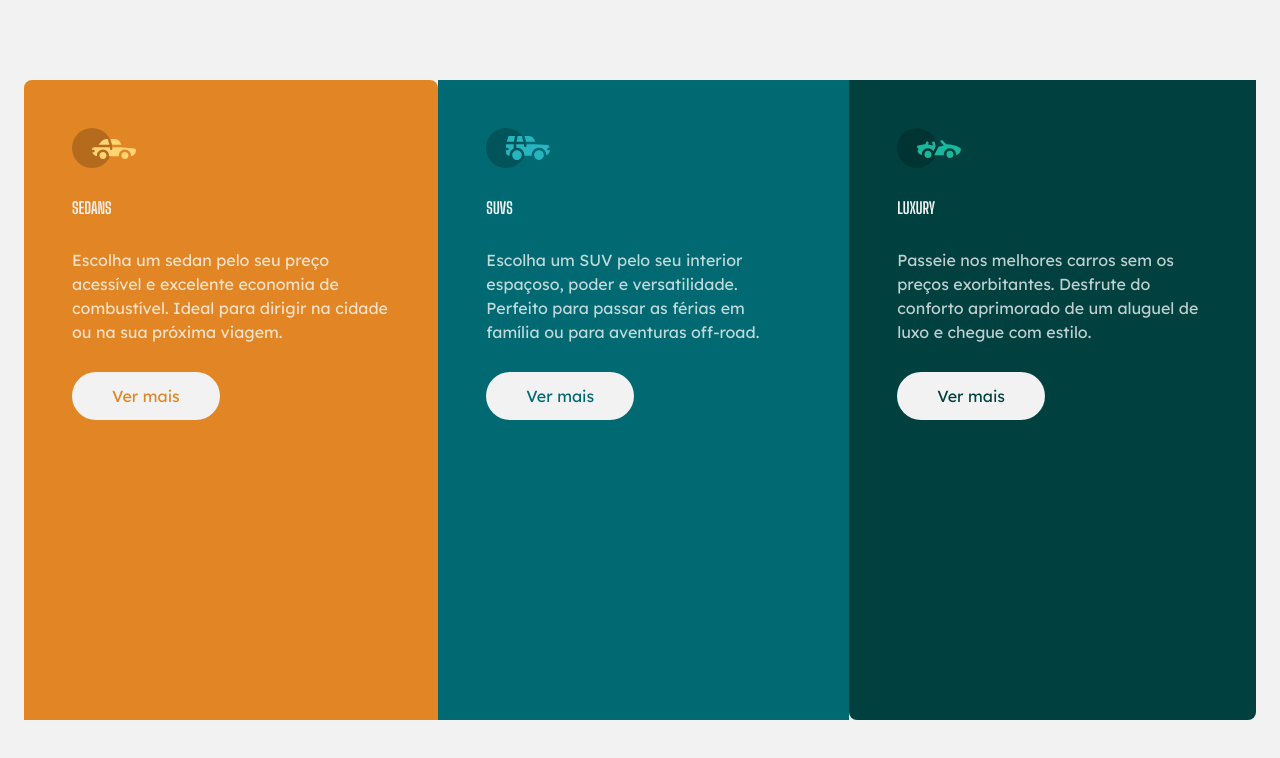
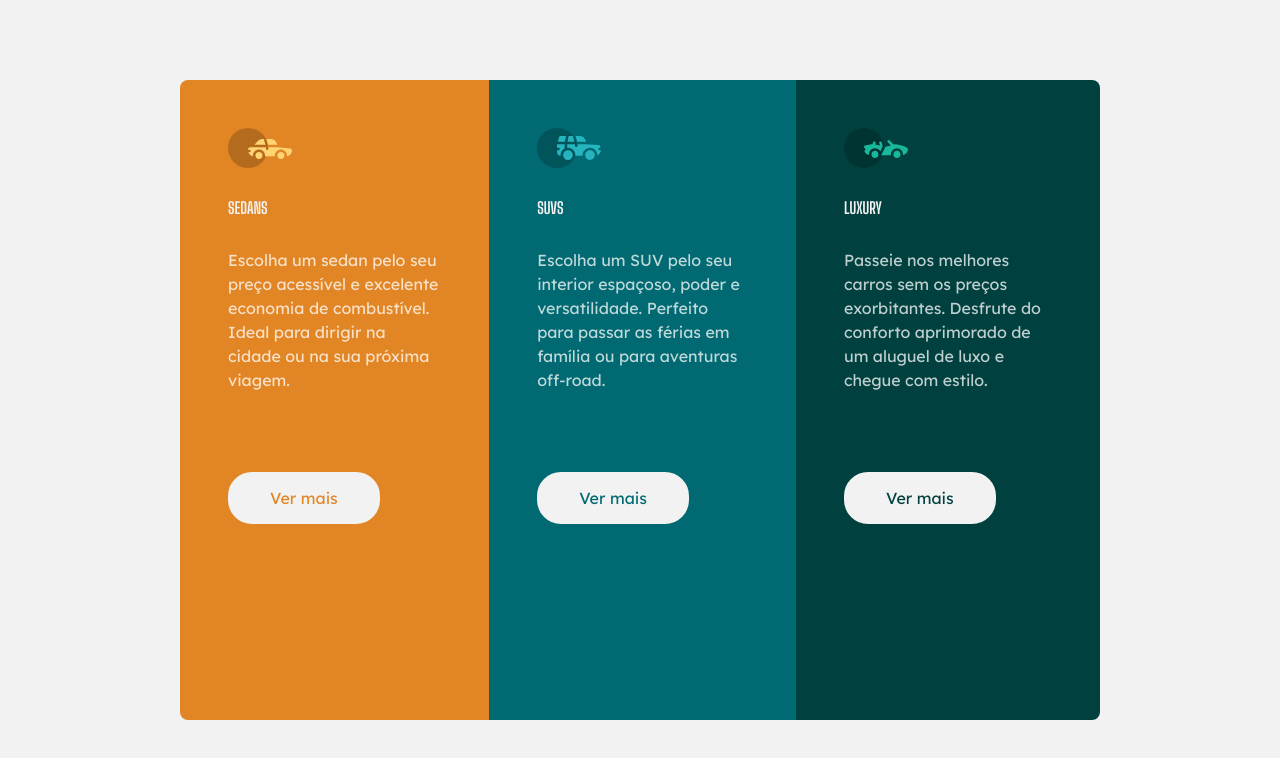
Before and after one commit to WellingtonFe/carros, a React (Vite) app: page / in a window 1280 px wide. Shown: the top 758 px of the page. Built offline with nearby package versions, Linux system fonts and the light colour scheme.

Commit message:
segundo e ultimo commit da responsividade

```diff
--- a/src/App.jsx
+++ b/src/App.jsx
@@ -4,24 +4,24 @@
 export default function App() {
   return (
     <main className="min-h-svh bg-offwhitebg py-20 px-6 antialiased lg:flex justify-center itens-center">
-      <section className="lg:flex">
-        <div className="bg-orange p-12 rounded-t-lg">
+      <section className="lg:flex max-w-[920px]">
+        <div className="bg-orange p-12 max-lg:rounded-t-lg lg:rounded-l-lg">
           <img src={iconSedans} alt="icone dos carros sedans" className="mb-7"/>
           <h2 className="font-shoulders mb-7 uppercase text-4-xl font-bold text-offwhitebg ">Sedans</h2>
-          <p className="font-lexend mb-7 text-offwhite">Escolha um sedan pelo seu preço acessível e excelente economia de combustível. Ideal para dirigir na cidade ou na sua próxima viagem.</p>
-          <a href="https://www.webmotors.com.br/sedans" target="_blank" className="font-lexend bg-offwhitebg block px-10 py-3 w-fit rounded-3xl text-orange ">Ver mais</a>
+          <p className="font-lexend mb-7 text-offwhite lg:mb-20">Escolha um sedan pelo seu preço acessível e excelente economia de combustível. Ideal para dirigir na cidade ou na sua próxima viagem.</p>
+          <a href="https://www.webmotors.com.br/sedans" target="_blank" className="font-lexend bg-offwhitebg block px-10 py-3 w-fit rounded-3xl text-orange border-2 border-offwhitebg hover:bg-orange hover:text-offwhitebg">Ver mais</a>
         </div>
         <div className="bg-green p-12">
           <img src={iconSuvs} alt="icone dos carros suvs" className="mb-7"/>
           <h2 className="font-shoulders mb-7 uppercase text-4-xl font-bold text-offwhitebg">Suvs</h2>
-          <p className="font-lexend mb-7 text-offwhite">Escolha um SUV pelo seu interior espaçoso, poder e versatilidade. Perfeito para passar as férias em família ou para aventuras off-road.</p>
-          <a href="https://www.webmotors.com.br/suvs" target="_blank" className="font-lexend bg-offwhitebg block px-10 py-3 w-fit rounded-3xl text-green ">Ver mais</a>
+          <p className="font-lexend mb-7 text-offwhite lg:mb-20">Escolha um SUV pelo seu interior espaçoso, poder e versatilidade. Perfeito para passar as férias em família ou para aventuras off-road.</p>
+          <a href="https://www.webmotors.com.br/suvs" target="_blank" className="font-lexend bg-offwhitebg block px-10 py-3 w-fit rounded-3xl text-green border-2 border-offwhitebg hover:bg-green hover:text-offwhitebg">Ver mais</a>
         </div>
-        <div className="bg-dark-green p-12 rounded-b-lg">
+        <div className="bg-dark-green p-12 max-lg:rounded-b-lg lg:rounded-r-lg">
           <img src={iconLuxury} alt="icone dos caros luxury" className="mb-7"/>
           <h2 className="font-shoulders mb-7 uppercase text-4-xl font-bold text-offwhitebg">Luxury</h2>
-          <p className="font-lexend mb-7 text-offwhite">Passeie nos melhores carros sem os preços exorbitantes. Desfrute do conforto aprimorado de um aluguel de luxo e chegue com estilo.</p>
-          <a href="https://www.webmotors.com.br/carros-de-luxo" target="_blank" className="font-lexend bg-offwhitebg block px-10 py-3 w-fit rounded-3xl text-dark-green ">Ver mais</a>
+          <p className="font-lexend mb-7 text-offwhite lg:mb-20">Passeie nos melhores carros sem os preços exorbitantes. Desfrute do conforto aprimorado de um aluguel de luxo e chegue com estilo.</p>
+          <a href="https://www.webmotors.com.br/carros-de-luxo" target="_blank" className="font-lexend bg-offwhitebg block px-10 py-3 w-fit rounded-3xl text-dark-green border-2 border-offwhitebg hover:bg-dark-green hover:text-offwhitebg">Ver mais</a>
         </div>
       </section>
     </main>
```
